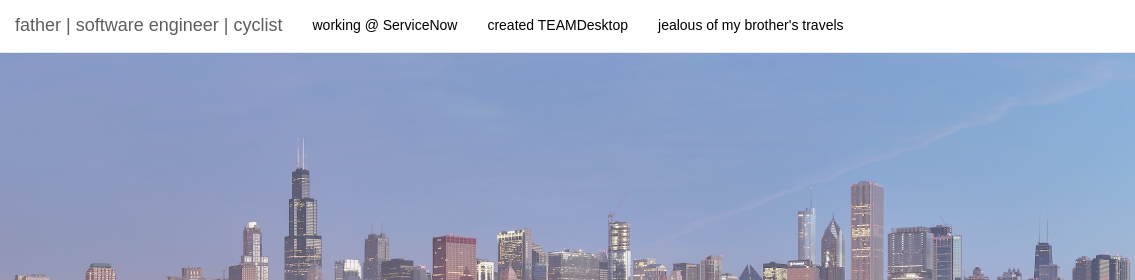
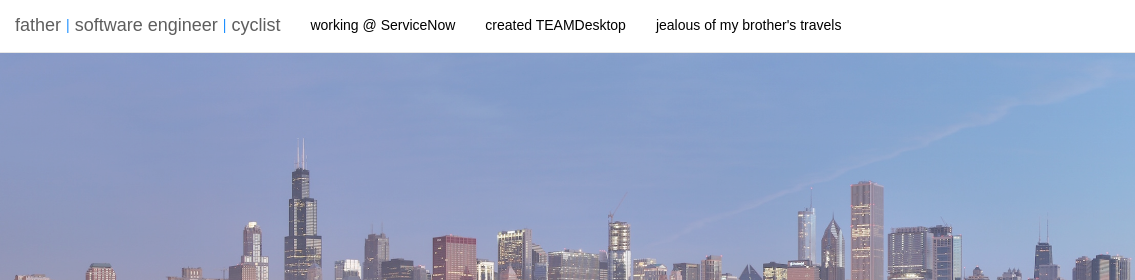
Before and after one commit to nathankipp/nathankipp.com, a plain HTML site: page index.html in a window 1280 px wide. Shown: the top 280 px of the page, 0-1135 px from the left. Drawn offline with nearby package versions, Linux system fonts and the light colour scheme.

Commit message:
Update main.css

```diff
--- a/css/main.css
+++ b/css/main.css
@@ -88,6 +88,12 @@ div { border: 0px solid red; }
 .navbar .navbar-brand {
     color:#000;
 }
+.navbar .navbar-brand span {
+    font-size: 14px;
+    position: relative;
+    top: -1px;
+    color: dodgerblue;
+}
 
 .main-container {
 	position: relative;
```
